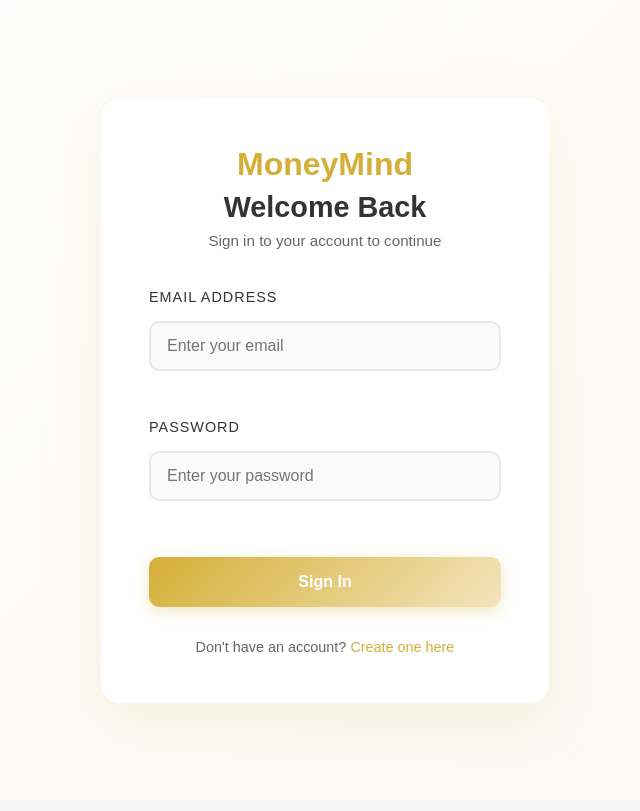
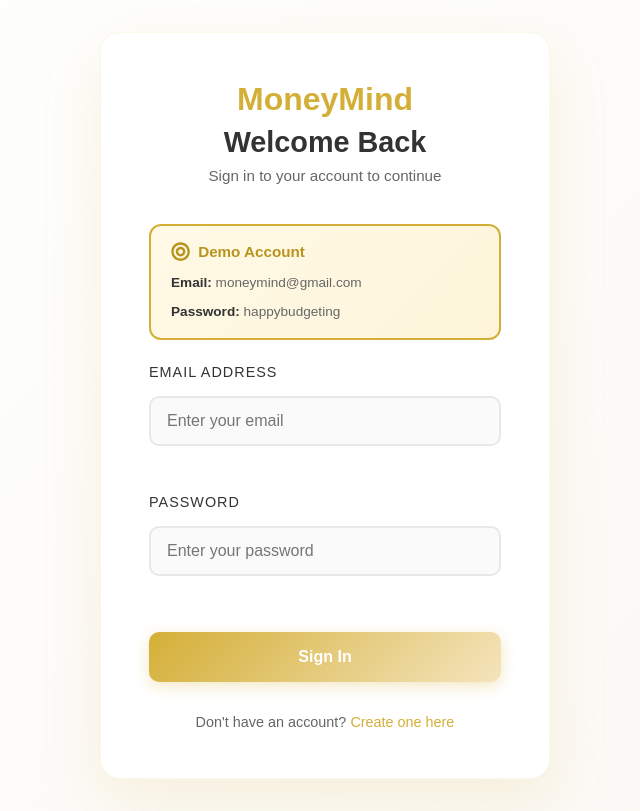
Before and after one commit to Lakshyalamba/moneymind, a React (Vite) app in the folder frontend/: page /login in a window 1280 px wide. Shown: the whole page, without its empty margins (315-955 px from the left). Built offline with nearby package versions, Linux system fonts and the light colour scheme.

Commit message:
Add react-icons

```diff
--- a/frontend/package.json
+++ b/frontend/package.json
@@ -12,6 +12,7 @@
     "axios": "^1.13.2",
     "react": "^18.2.0",
     "react-dom": "^18.2.0",
+    "react-icons": "^5.5.0",
     "react-router-dom": "^6.8.1",
     "recharts": "^3.4.1"
   },
--- a/frontend/src/pages/Goals.jsx
+++ b/frontend/src/pages/Goals.jsx
@@ -1,5 +1,6 @@
 import { useState, useEffect } from 'react';
 import { useNavigate } from 'react-router-dom';
+import { FaEdit, FaTrash } from 'react-icons/fa';
 import { apiRequest } from '../utils/auth';
 import '../styles/goals.css';
 
@@ -181,8 +182,8 @@ function Goals() {
             <div className="goal-header">
               <h3>{goal.title}</h3>
               <div className="goal-actions">
-                <button onClick={() => handleEdit(goal)} className="edit-btn">✏️</button>
-                <button onClick={() => handleDelete(goal.id)} className="delete-btn">🗑️</button>
+                <button onClick={() => handleEdit(goal)} className="edit-btn"><FaEdit /></button>
+                <button onClick={() => handleDelete(goal.id)} className="delete-btn"><FaTrash /></button>
               </div>
             </div>
             <div className="goal-amounts">
--- a/frontend/src/pages/LandingPage.jsx
+++ b/frontend/src/pages/LandingPage.jsx
@@ -1,4 +1,5 @@
 import { Link } from 'react-router-dom';
+import { FaStar } from 'react-icons/fa';
 import '../styles/landing.css';
 
 function LandingPage() {
@@ -75,7 +76,9 @@ function LandingPage() {
 
             <div className="reviews-grid">
               <div className="review-card">
-                <div className="stars">⭐⭐⭐⭐⭐</div>
+                <div className="stars">
+                  <FaStar /><FaStar /><FaStar /><FaStar /><FaStar />
+                </div>
                 <p className="review-text">"MoneyMind helped me save ₹2 lakhs in just 6 months! The budgeting tools are incredible."</p>
                 <div className="reviewer">
                   <div className="reviewer-avatar">P</div>
@@ -87,7 +90,9 @@ function LandingPage() {
               </div>
 
               <div className="review-card">
-                <div className="stars">⭐⭐⭐⭐⭐</div>
+                <div className="stars">
+                  <FaStar /><FaStar /><FaStar /><FaStar /><FaStar />
+                </div>
                 <p className="review-text">"Finally, an app that makes expense tracking simple. My financial stress is gone!"</p>
                 <div className="reviewer">
                   <div className="reviewer-avatar">R</div>
@@ -99,7 +104,9 @@ function LandingPage() {
               </div>
 
               <div className="review-card">
-                <div className="stars">⭐⭐⭐⭐⭐</div>
+                <div className="stars">
+                  <FaStar /><FaStar /><FaStar /><FaStar /><FaStar />
+                </div>
                 <p className="review-text">"The insights helped me identify where I was overspending. Saved ₹50k this year!"</p>
                 <div className="reviewer">
                   <div className="reviewer-avatar">A</div>
--- a/frontend/src/pages/Login.jsx
+++ b/frontend/src/pages/Login.jsx
@@ -1,5 +1,6 @@
 import { useState } from 'react';
 import { Link, useNavigate } from 'react-router-dom';
+import { FaBullseye } from 'react-icons/fa';
 
 import '../styles/auth.css';
 
@@ -63,7 +64,16 @@ function Login() {
           </div>
         )}
 
-
+        <div className="demo-credentials">
+          <div className="demo-header">
+            <FaBullseye className="demo-icon" />
+            <strong>Demo Account</strong>
+          </div>
+          <div className="demo-info">
+            <p><strong>Email:</strong> moneymind@gmail.com</p>
+            <p><strong>Password:</strong> happybudgeting</p>
+          </div>
+        </div>
 
         <form className="auth-form" onSubmit={handleSubmit}>
           <div className="form-group">
--- a/frontend/src/pages/Profile.jsx
+++ b/frontend/src/pages/Profile.jsx
@@ -1,5 +1,6 @@
 import { useState, useEffect } from 'react';
 import { useNavigate } from 'react-router-dom';
+import { FaCamera } from 'react-icons/fa';
 import '../styles/profile.css';
 
 function Profile() {
@@ -128,7 +129,7 @@ function Profile() {
                     onChange={handlePhotoChange}
                     hidden
                   />
-                  <span className="upload-icon">📷</span>
+                  <FaCamera className="upload-icon" />
                 </label>
               )}
             </div>
--- a/frontend/src/pages/Transactions.jsx
+++ b/frontend/src/pages/Transactions.jsx
@@ -1,5 +1,6 @@
 import { useState, useEffect } from 'react';
 import { useNavigate } from 'react-router-dom';
+import { FaEdit, FaTrash } from 'react-icons/fa';
 import { apiRequest } from '../utils/auth';
 import '../styles/transactions.css';
 
@@ -168,8 +169,8 @@ function Transactions() {
                 <div className="table-cell">{transaction.date}</div>
                 <div className="table-cell note-cell">{transaction.note}</div>
                 <div className="table-cell actions-cell">
-                  <button onClick={() => handleEdit(transaction)} className="edit-btn">✏️</button>
-                  <button onClick={() => handleDelete(transaction.id)} className="delete-btn">🗑️</button>
+                  <button onClick={() => handleEdit(transaction)} className="edit-btn"><FaEdit /></button>
+                  <button onClick={() => handleDelete(transaction.id)} className="delete-btn"><FaTrash /></button>
                 </div>
               </div>
             ))}
--- a/frontend/src/styles/auth.css
+++ b/frontend/src/styles/auth.css
@@ -141,6 +141,48 @@
   border: 1px solid #f5c6cb;
 }
 
+.demo-credentials {
+  background: linear-gradient(135deg, #fff9e6, #fef5d9);
+  border: 2px solid #D4AF37;
+  border-radius: 12px;
+  padding: 1rem 1.25rem;
+  margin-bottom: 1.5rem;
+}
+
+.demo-header {
+  display: flex;
+  align-items: center;
+  gap: 0.5rem;
+  margin-bottom: 0.75rem;
+  color: #B8941F;
+  font-size: 0.95rem;
+}
+
+.demo-icon {
+  font-size: 1.2rem;
+  color: #B8941F;
+}
+
+
+.demo-info {
+  display: flex;
+  flex-direction: column;
+  gap: 0.5rem;
+  font-size: 0.85rem;
+  color: #666;
+}
+
+.demo-info p {
+  margin: 0;
+  line-height: 1.5;
+}
+
+.demo-info strong {
+  color: #333;
+  font-weight: 600;
+}
+
+
 .google-oauth-button {
   display: flex;
   align-items: center;
```
Also changed, not shown: 2 other files (tests, documents, lock files or other folders).
